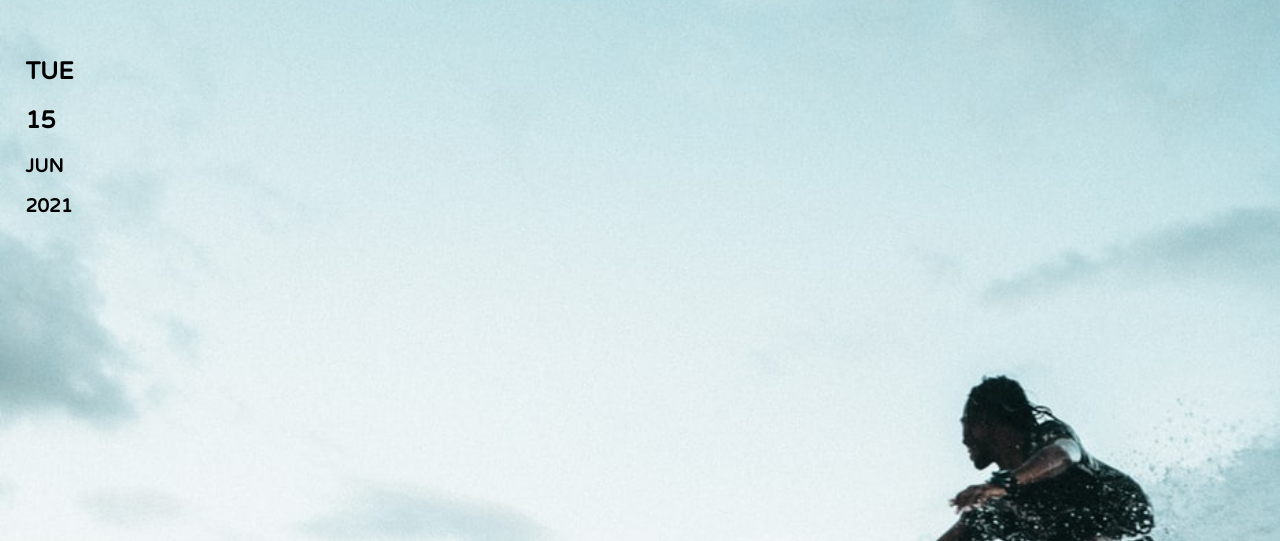
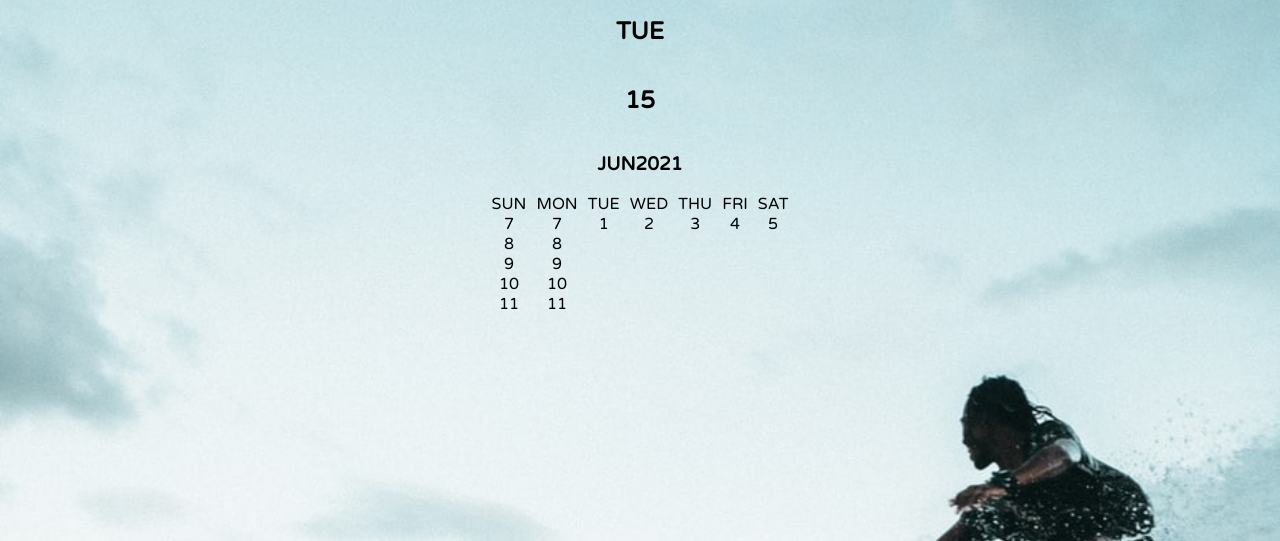
Before and after one commit to 5castles/Calendar, a plain HTML site: page index.html in a window 1280 px wide. Shown: the part 259-800 px from the top of the page. Drawn offline with Linux system fonts and the light colour scheme.

Commit message:
adding dates

```diff
--- a/index.html
+++ b/index.html
@@ -30,7 +30,32 @@
           <h3 class="month"></h3>
           <h3 class="year"></h3>
         </div>
+       </div>
 
+       <div class="js-calendar-area">
+          <div class="js-calendar-box">
+            <div id="0" class="day-column">
+              <span>SUN</span>
+            </div>
+            <div id="1" class="day-column">
+              <span>MON</span>
+            </div>
+            <div id="2" class="day-column">
+              <span>TUE</span>
+            </div>
+            <div id="3" class="day-column">
+              <span>WED</span>
+            </div>
+            <div id="4" class="day-column">
+              <span>THU</span>
+            </div>
+            <div id="5" class="day-column">
+              <span>FRI</span>
+            </div>
+            <div id="6" class="day-column">
+              <span>SAT</span>
+            </div>
+          </div>
        </div>
       <!-- 달력 End -->
     </section>
--- a/index.js
+++ b/index.js
@@ -2,7 +2,10 @@ const todayInfo = document.querySelector(".js-date-info-box"),
     day = todayInfo.querySelector(".day"),
     date = todayInfo.querySelector(".date"),
     month = todayInfo.querySelector(".month"),
-    year = todayInfo.querySelector(".year");
+    year = todayInfo.querySelector(".year"),
+    calendarArea = document.querySelector(".js-calendar-area"),
+    calendarBox = calendarArea.querySelector(".js-calendar-box"),
+    dayColumn = calendarBox.getElementsByClassName("day-column");
 
 const dayObj = {
     0: "SUN",
@@ -28,30 +31,100 @@ const monthObj = {
     11: "DEC"
 }
 
-function getDate(){
-    const makeDate = new Date();
-    const dayNum = makeDate.getDay();
-    //Obj 프로퍼티 키값 읽기 참고 https://poiemaweb.com/js-object#3-%EA%B0%9D%EC%B2%B4-%ED%94%84%EB%A1%9C%ED%8D%BC%ED%8B%B0-%EC%A0%91%EA%B7%BC
-    day.innerText = dayObj[dayNum];
-    date.innerText = makeDate.getDate();
-    const monthNum = makeDate.getMonth();
-    month.innerText = monthObj[monthNum];
-    year.innerText = makeDate.getFullYear();
+const daysInMonth = {
+    0: 31,
+    1: 28,
+    2: 31,
+    3: 30,
+    4: 31,
+    5: 30,
+    6: 31,
+    7: 31,
+    8: 30,
+    9: 31,
+    10: 30,
+    11: 31
 }
 
+//Obj 프로퍼티 키값 읽기 참고 https://poiemaweb.com/js-object#3-%EA%B0%9D%EC%B2%B4-%ED%94%84%EB%A1%9C%ED%8D%BC%ED%8B%B0-%EC%A0%91%EA%B7%BC
+function getTodayInfo(){
+    const makeDate = new Date();
+    const dayNumNow = makeDate.getDay(); // 0~6
+    const dateNow = makeDate.getDate();
+    const monthNumNow = makeDate.getMonth(); //0~11
+    const yearNow = makeDate.getFullYear();
+    day.innerText = dayObj[dayNumNow];
+    date.innerText = dateNow;
+    month.innerText = monthObj[monthNumNow];
+    year.innerText = yearNow;
+    //현재 월의 1일이 무슨 요일인지 판별 후 해당 요일 라벨링에 1일 표기하기
+    checkDay(yearNow, monthNumNow);
+
+}
+function checkDay(year, month){
+    const check = new Date(year, month);
+    const dayOfFirstDate = check.getDay();
+    paintFirstWeek(dayOfFirstDate)
+}
+
+function paintFirstWeek(dayNumber){
+    //달력 요일 id 와 대조 -> 일치하는 요일에 "1일" 표기
+    //dayColumn[i].addEventListner("change", handleChange);
+    for(i=0; i<7; i++){
+        const day = dayColumn[i];
+        if(parseInt(day.id) === dayNumber){
+            const firstDate = document.createElement("span");
+            firstDate.innerText = "1";
+            day.appendChild(firstDate);
+        } else if(parseInt(day.id) < dayNumber){
+            const noMatch = document.createElement("span");
+            noMatch.innerText = " ";
+            day.appendChild(noMatch);
+        } else if(parseInt(day.id) > dayNumber){
+            const days = document.createElement("span");
+            days.innerText = i-1;
+            day.appendChild(days)
+        }
+    }
+    const totalDays = daysInMonth[dayNumber];
+    paintTheRests(totalDays);
+}
+
+function paintTheRests(total){
+    for(i=0; i<7; i++){
+        const day = dayColumn[i];
+        const count = day.lastChild.innerText;
+
+        if(parseInt(count) !== NaN && (parseInt(count)+7) <= total){
+            const number = document.createElement("span");
+            number.innerText = parseInt(count) +7;
+            day.appendChild(number);
+        }
+
+        else {
+            for(j=0; j<7; j++){
+                const nextDay = dayColumn[i+j];
+                const nextCount = nextDay.lastChild.innerText;
+                if(parseInt(nextCount) !== NaN && (parseInt(nextCount)+6) <= total){
+                    const num = document.createElement("span");
+                    num.innerText = parseInt(nextCount) +6;
+                    day.appendChild(num);
+
+                }
+            }
+        }
+        /*
+        while((count+7) <= total){
+            const number = document.createElement("span");
+            number.innerText = count +7;
+            day.appendChild(number);
+        }
+       // if(day.        ){}*/
+    }
+}
 
 function init(){
-    getDate();
+    getTodayInfo();
 }
 
 init();
-
-
-/*
-달력만들기(요일별 라벨 만들기...)
-
-
-"현재 월의 1일이 무슨 요일인지 판별하고"// 해당 요일 라벨링에 1일 표기하기
-const verifyDay = new Date(1995, 11, 1);
-const dayOfFirstDate = dayObj.[verifyDay.getDay()];
-*/
--- a/style.css
+++ b/style.css
@@ -15,9 +15,36 @@ body {
 .image-box img{
   width: 15%;
 }
-
 h1 {
   font-family: "Pacifico", cursive;
   text-align: center;
   font-size: 72px;
+  margin-bottom: 0;
 }
+
+.js-date-info-box{
+  display: flex;
+  flex-direction: column;
+  justify-content: center;
+  align-items: center;
+}
+.js-date-info-box div{
+  display: flex;
+}
+
+
+
+.js-calendar-area{
+  display:flex;
+  justify-content: center;
+
+}
+.js-calendar-box{
+  display:flex;
+}
+.day-column{
+  display: flex;
+  flex-direction: column;
+  align-items: center;
+  margin: 0 5px;
+}
```
